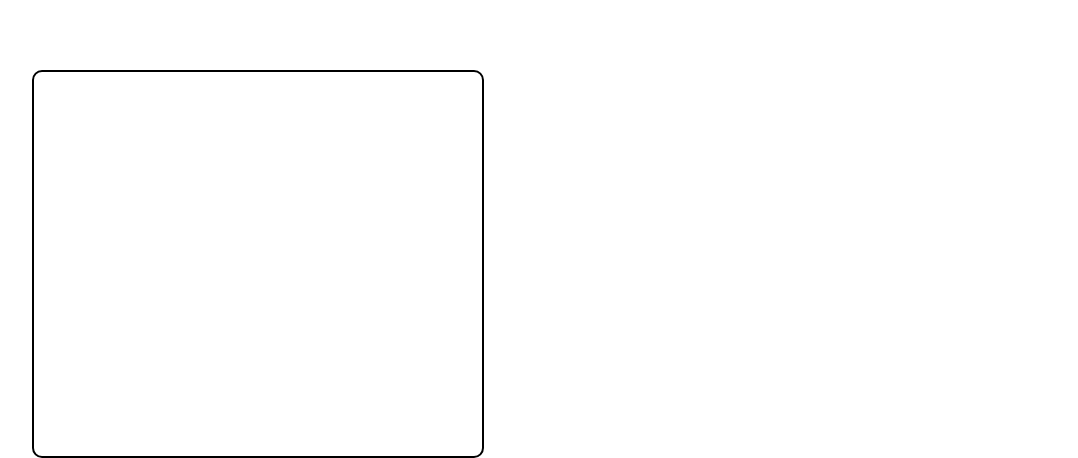
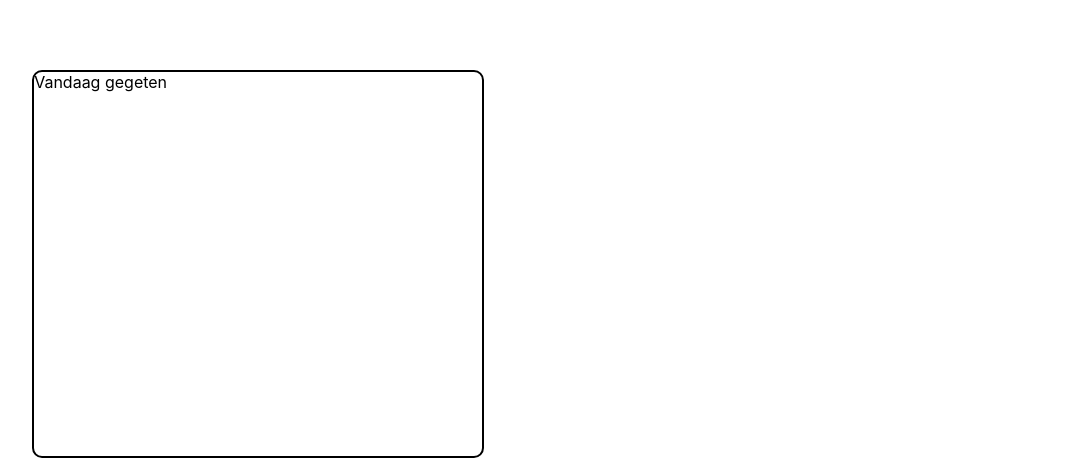
Before and after one commit to CalorieCommander/frontend, a React (Create React App) app in the folder app/: page /Dagoverzicht in a window 1280 px wide. Shown: the part 1082-1540 px from the top of the page, without its empty margins (115-1193 px from the left). Built offline with nearby package versions, Linux system fonts and the light colour scheme.

Commit message:
update in dagoverzicht
d

```diff
--- a/app/src/pages/Dagoverzicht.js
+++ b/app/src/pages/Dagoverzicht.js
@@ -107,7 +107,9 @@ const Dagoverzicht = () => {
         </button>
       </div>
 
-      <div className="dag-middle3-border"></div>
+      <div className="dag-middle3-border">
+        <div className="dag-maaltijd2-toevoeg">Vandaag gegeten</div>
+      </div>
     </div>
   );
 };
```
